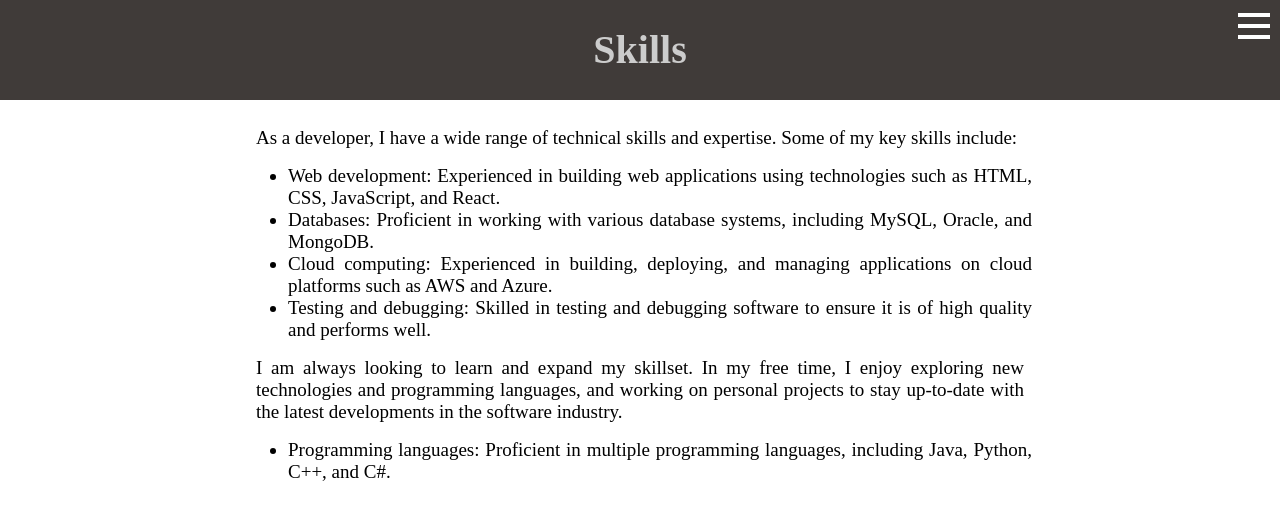
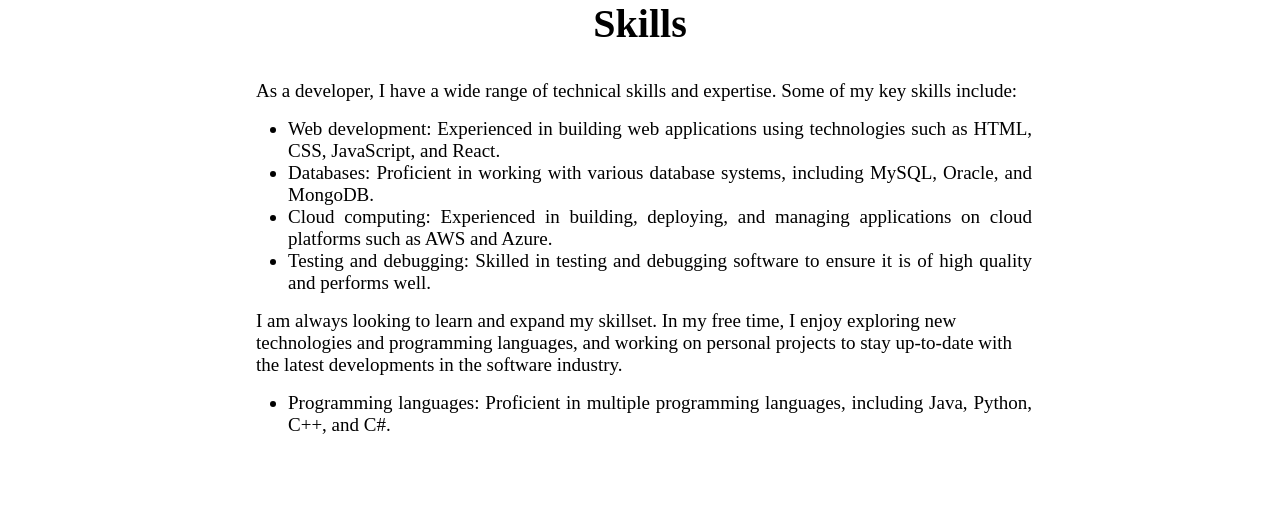
Before and after one commit to sji99/website, a React app: page /skills in a window 1280 px wide. Shown: the top 520 px of the page. Built offline with nearby package versions, Linux system fonts and the light colour scheme.

Commit message:
Made changes to the navigation bar, now able to click out and close when clicking anywhere else on the screen

```diff
--- a/src/components/About.js
+++ b/src/components/About.js
@@ -2,7 +2,7 @@ import React from "react";
 import Nav from "./Nav"
 import "./CSS/content.css"
 
-const text = "Welcome to my about page!\n\nMy name is Sean, and I am a software developer with a passion for creating innovative and user-friendly applications. With one year of experience in the field and a strong background in computer science, I have the skills and knowledge to tackle a wide range of projects.\n\n\
+const text = "My name is Sean, and I am a software developer with a passion for creating innovative and user-friendly applications. With one year of experience in the field and a strong background in computer science, I have the skills and knowledge to tackle a wide range of projects.\n\n\
 I hold a Bachelors Degree in Computer Science from the University of Technology Sydney, where I gained a solid foundation in programming and problem-solving. Throughout my studies and work experience, I have had the opportunity to work on a variety of projects, from small websites to large, enterprise-level applications. I have experience with a range of programming languages and frameworks, including C#, Java, and React, and I am always eager to learn new technologies and concepts.\n\n\
 In my previous role as a developer at Unicard Systems, I was responsible for designing, developing, and maintaining software applications. Working closely with a team of developers and product managers, I helped deliver high-quality products that met the needs of our customers.\n\n\
 Outside of work, I am committed to personal growth and self-improvement. I enjoy going to the gym, practicing muay thai and boxing, and playing guitar in my free time.\n\n\
@@ -10,7 +10,6 @@ Thank you for visiting my about page. If you have any questions or would like to
 
 
 const About = () => (
-
     <div>
         <section id="about">
             <div className="container">
--- a/src/components/CSS/content.css
+++ b/src/components/CSS/content.css
@@ -5,7 +5,6 @@
 
 .content p {
     white-space: pre-wrap;
-    text-align: justify;
     font-size: 19px;
     width: 60%;
     margin: 0 auto;
@@ -27,15 +26,9 @@
     margin: 0 auto;
 }
 
-.page_title {
-    background-color: #403B39;
-    grid-column-start: 1;
-    grid-row-start: 1;
-}
 
 .page_title h1 {
     text-align: center;
-    color: #CCCCCC;
-    line-height: 100px;
+    color: black;
     font-size:40px;
 }
--- a/src/components/CSS/hamburger.css
+++ b/src/components/CSS/hamburger.css
@@ -8,18 +8,15 @@
   height: 2rem;
   padding: 0;
   width: 2rem;
-}
-
-.hamburger-button {
   position: fixed;
   top: 0;
-  right: 0;
+  left: 0;
   z-index: 1;
   margin: 10px;
 }
 
 .hamburger-line {
-  background: white;
+  background: #CCCCCC;
   height: 0.25rem;
   width: 2rem;
 }
--- a/src/components/CSS/nav.css
+++ b/src/components/CSS/nav.css
@@ -29,7 +29,7 @@ body {
     text-align: center;
     color: white;
     height: 100vh;
-    width: calc(100% - 25vh);
+    width: 100vh;
 }
 
 .navbar {
@@ -41,11 +41,15 @@ body {
     -moz-user-select: none;
     -webkit-user-select: none;
     user-select: none;
-    right: 0;
+    left: 0;
     position: fixed;
     top: 0;
     height: 100vh;
     padding: 5px;
+}
+
+.navbar a {
+    all: unset;
 }
 
 .navbar ul {
@@ -65,7 +69,7 @@ body {
     display: inline-block;
     background-color: #CCCCCC;
     text-align: center;
-    width: 25vh;
+    width: 30vh;
     text-decoration: none;
 }
 
@@ -88,6 +92,6 @@ body {
 }
 
 .home-button {
-    top: 0;
+    bottom: 10;
     position: absolute;
 }
--- a/src/components/Contact.js
+++ b/src/components/Contact.js
@@ -7,7 +7,7 @@ const text = "Yo!";
 
 const Contact = () => (
     <div>
-        <Nav />
+        <section id="contact">
             <div className="container">
                 <div>
                     <div className="page_title">
@@ -18,8 +18,8 @@ const Contact = () => (
                     <p>{text}</p>
                 </div>
             </div>
+        </section>
     </div>
-
 )
 
 export default Contact;
--- /dev/null
+++ b/src/components/Hamburger.js
@@ -0,0 +1,21 @@
+import React, { useState } from 'react';
+import "./CSS/hamburger.css";
+
+function Hamburger(props) {
+    const [isOpen, setIsOpen] = useState(false);
+
+    function toggleMenu() {
+        setIsOpen(!isOpen);
+        props.onStateChange(!isOpen);
+    }
+
+    return (
+        <button className="hamburger-button" onClick={toggleMenu}>
+            <div className="hamburger-line"/>
+            <div className="hamburger-line"/>
+            <div className="hamburger-line"/>
+        </button>
+    );
+};
+
+export default Hamburger;
--- a/src/components/Home.js
+++ b/src/components/Home.js
@@ -1,46 +1,30 @@
-import React from "react";
+import React, { useState, useEffect } from "react";
 import Nav from "./Nav"
 import "./CSS/content.css"
-import { Slide } from 'react-slideshow-image';
 import 'react-slideshow-image/dist/styles.css'
 import img4 from "./images/home.jpg"
 import img3 from "./images/placeholder.jpg";
 import "./CSS/nav.css"
-import { Link } from "react-router-dom"
-
 import About from "./About";
 import Skills from "./Skills";
 import Projects from "./Projects";
 import Contact from "./Contact";
 
 function Home() {
-    const [state, setState] = React.useState(false);
-
-    function handleStateChange(newState) {
-        setState(newState);
-    }
-
-
     return (
         <div>
-            {
-                !state ?
+            <div id="home">
+                <div className="img-container" style={{ width: '100%' }}>
+                    <img id="home-img" src={img4} draggable="false" />
+                    <h1 id="centered-text">Sean Ilagan</h1>
+                </div>
+            </div>
 
-                    <div className="img-container" style={{ width: '100%' }}>
-                        <img id="home-img" src={img4} draggable="false" />
-                        <h1 id="centered-text">Sean Ilagan</h1>
-                    </div>
-                    :
-                    <div className="img-container" >
-                        <img id="home-img" src={img4} draggable="false" />
-                        <h1 id="centered-text">Sean Ilagan</h1>
-                    </div>
-            }
-            <Nav onStateChange={handleStateChange} />
-            <About/>
-            <Skills/>
-            <Projects/>
-            <Contact/>
+            <Nav />
+            <About />
+            <Skills />
+            <Projects />
+            <Contact />
         </div>
     )
 }
--- a/src/components/Nav.js
+++ b/src/components/Nav.js
@@ -1,31 +1,46 @@
-import React, { useState } from "react";
-import { Link } from "react-router-dom"
+import React, { useState, useEffect, useRef } from "react";
 import "./CSS/hamburger.css";
 import { FaHome } from "react-icons/fa";
-import PropTypes from 'prop-types';
+import Hamburger from "./Hamburger";
 
 
-function Nav(props) {
+function Nav() {
+    const navRef = useRef(null);
     const [isOpen, setIsOpen] = useState(false);
 
-    function toggleMenu() {
-        setIsOpen(!isOpen);
-        props.onStateChange(!isOpen);
+    function handleStateChange(newState) {
+        setIsOpen(newState);
     }
+
+    useEffect(() => {
+        const handleClick = (event) => {
+
+            if (event.target.className == 'hamburger-button' || event.target.className == 'hamburger-line') {
+                if (isOpen) {
+                    setIsOpen(false);
+                } else {
+                    setIsOpen(true);
+                }
+            }
+            else if (navRef.current && !navRef.current.contains(event.target)) {
+                setIsOpen(false);
+            }
+        }
+
+        document.addEventListener('click', handleClick);
+
+        return () => {
+            document.removeEventListener('click', handleClick);
+        }
+    }, [isOpen]);
 
     return (
         <div >
-            <button className="hamburger-button" onClick={toggleMenu}>
-                <div className="hamburger-line" />
-                <div className="hamburger-line" />
-                <div className="hamburger-line" />
-            </button>
-
-
+            <Hamburger onStateChange={handleStateChange} />
             {isOpen ?
-                <div className="navbar">
+                <div className="navbar" ref={navRef}>
                     <div className="home-button">
-                        <Link to='/' ><p><FaHome color="#CCCCCC" size="30"/></p></Link>
+                        <p><a href="#home"><FaHome color="#CCCCCC" size="30" /></a></p>
                     </div>
                     <ul>
                         <li><p><a href="#about">About</a></p></li>
@@ -38,13 +53,4 @@ function Nav(props) {
         </div>
     )
 }
-
-Nav.propTypes = {
-    onStateChange: PropTypes.func, // optional prop
-};
-
-Nav.defaultProps = {
-    onStateChange: () => {}, // default value for the optional prop
-};
-
 export default Nav;
--- a/src/components/Projects.js
+++ b/src/components/Projects.js
@@ -7,7 +7,7 @@ const text = "Hi!";
 
 const Projects = () => (
     <div>
-        <Nav />
+        <section id="projects">
             <div className="container">
                 <div>
                     <div className="page_title">
@@ -18,6 +18,7 @@ const Projects = () => (
                     <p>{text}</p>
                 </div>
             </div>
+        </section>
     </div>
 )
 
--- a/src/components/Skills.js
+++ b/src/components/Skills.js
@@ -4,7 +4,7 @@ import "./CSS/content.css"
 
 const Skills = () => (
     <div>
-        <Nav />
+        <section id="skills">
             <div className="container">
                 <div>
                     <div className="page_title">
@@ -27,6 +27,7 @@ const Skills = () => (
                     </ul>
                 </div>
             </div>
+        </section>
     </div>
 
 )
```
Lines whose indentation alone changed are shown as unchanged.
